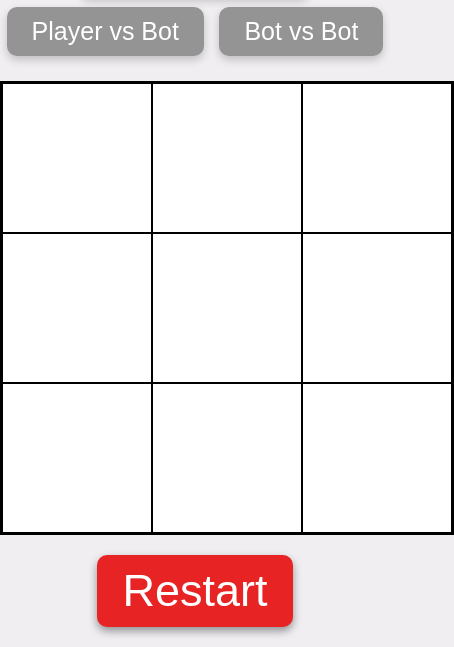
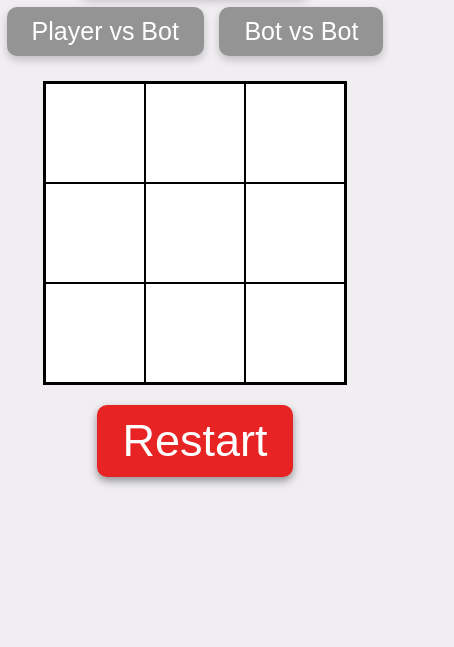
Before and after one commit to LionelP1/tic-tac-toe, a plain HTML site: page index.html in a window 390 px wide. Shown: the part 308-955 px from the top of the page, 454 px wide, since content can reach past the window. After the commit the page ends 844 px from the top, so only its background shows below. Drawn offline with Linux system fonts and the light colour scheme.

Commit message:
Added media queries for smaller devices

```diff
--- a/styles.css
+++ b/styles.css
@@ -160,6 +160,7 @@ header a {
     font-size: 35px;
     margin: 15px 0;
     text-align: center;
+    font-style: inherit;
 }
 
 #emojiDiv {
@@ -185,3 +186,18 @@ header a {
 .closeBtn:hover {
     background-color: rgb(204, 41, 41);
 }
+
+
+@media (max-width: 480px) {
+    .gameboard {
+        width: 304px;
+        height: 304px;
+
+    }
+
+    .input {
+        width: 100px;
+        height: 100px;
+
+    }
+}
```
Also changed, not shown: index.html (+2 -1 lines).
